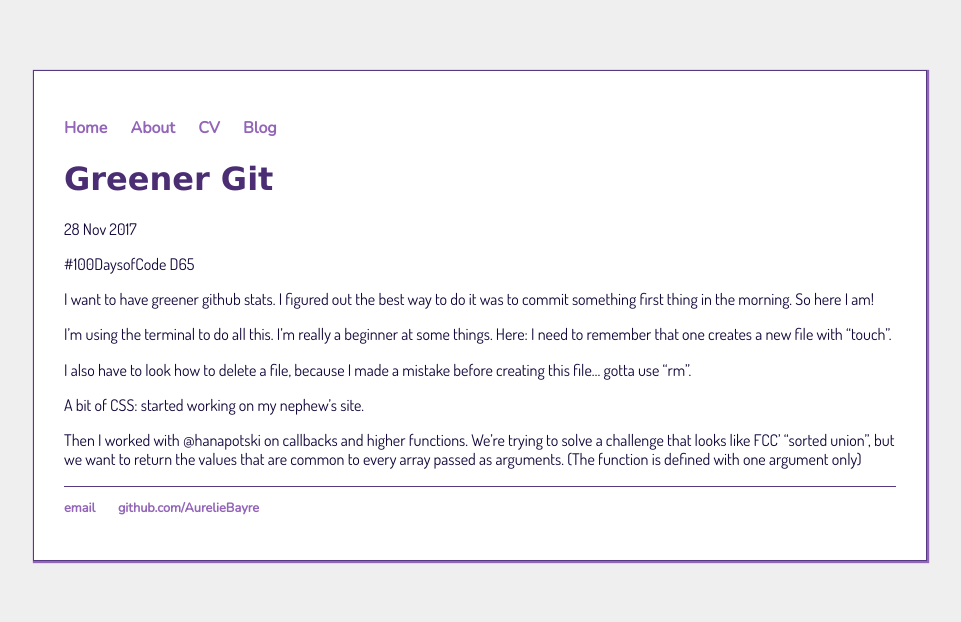
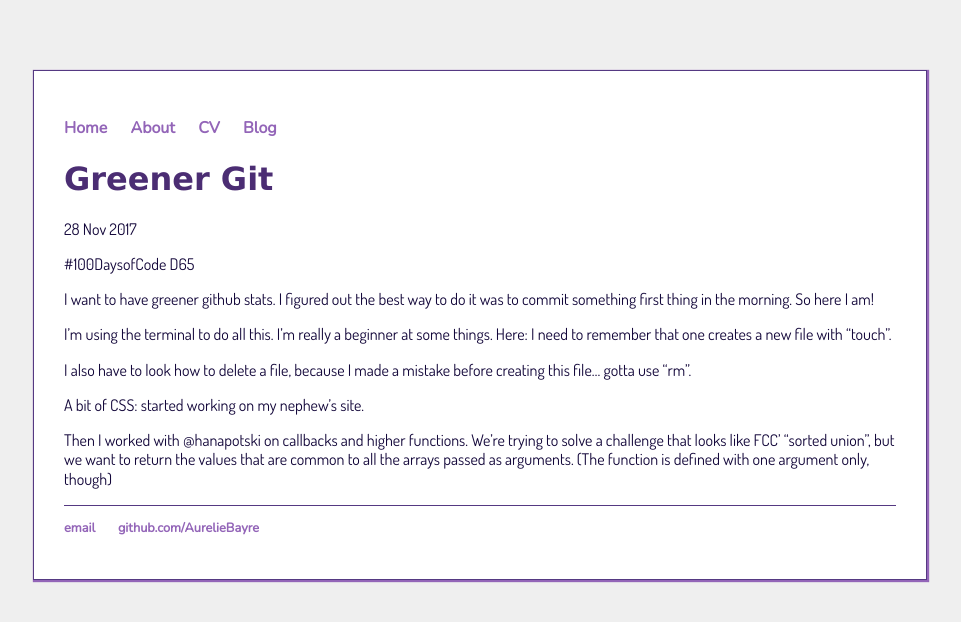
Before and after one commit to AurelieBayre/aurelieBayre.github.io, a Jekyll site: the page built from _posts/2017-11-28-greener-github.md, in a window 1280 px wide. Shown: the top 622 px of the page, without its empty margins (160-1121 px from the left). Built offline with Jekyll 4.4.1, drawn with Linux system fonts in a browser that asks for light colours.

Commit message:
Update 2017-11-28-greener-github.md

```diff
--- a/_posts/2017-11-28-greener-github.md
+++ b/_posts/2017-11-28-greener-github.md
@@ -13,4 +13,4 @@ I also have to look how to delete a file, because I made a mistake before creati
 
 A bit of CSS: started working on my nephew's site.
 
-Then I worked with @hanapotski on callbacks and higher functions. We're trying to solve a challenge that looks like FCC' "sorted union", but we want to return the values that are common to every array passed as arguments. (The function is defined with one argument only)
+Then I worked with @hanapotski on callbacks and higher functions. We're trying to solve a challenge that looks like FCC' "sorted union", but we want to return the values that are common to all the arrays passed as arguments. (The function is defined with one argument only, though)
```
